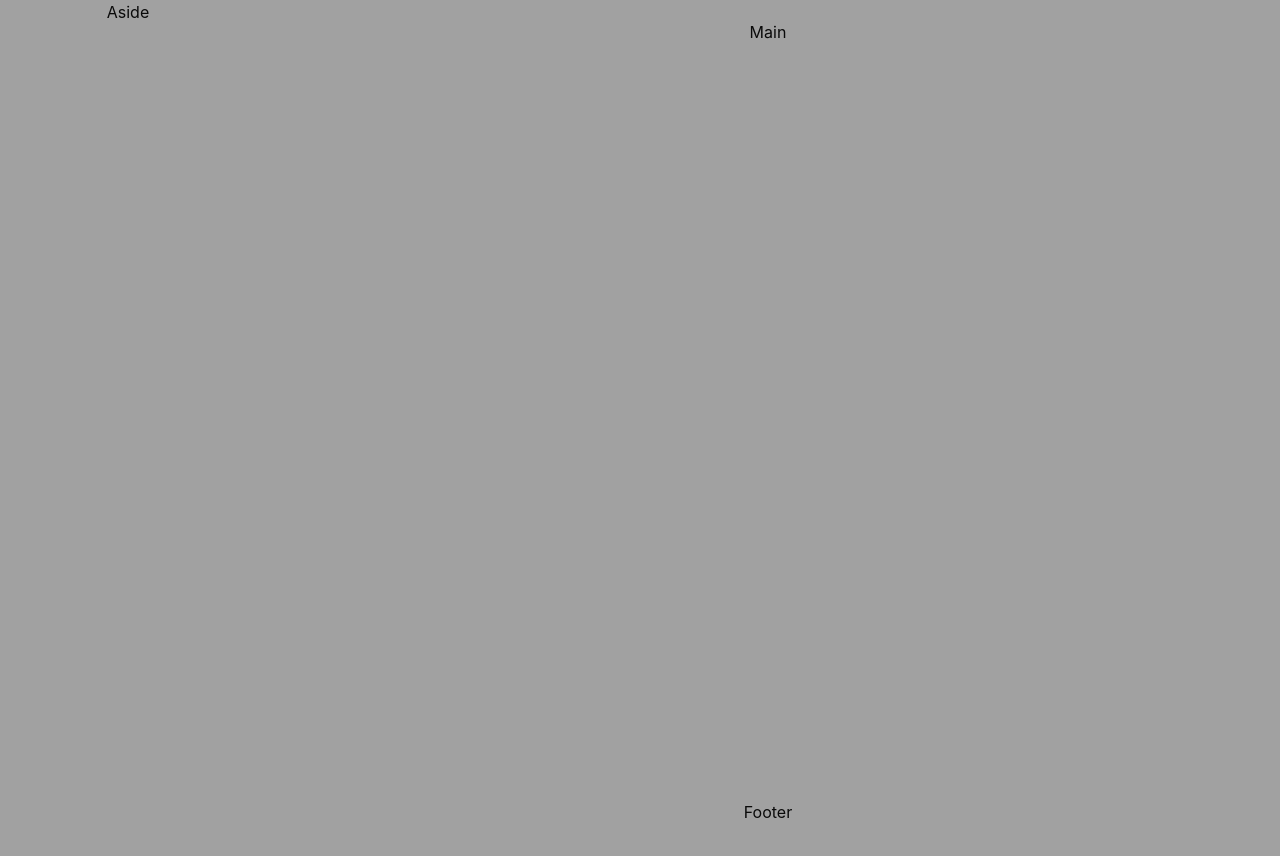
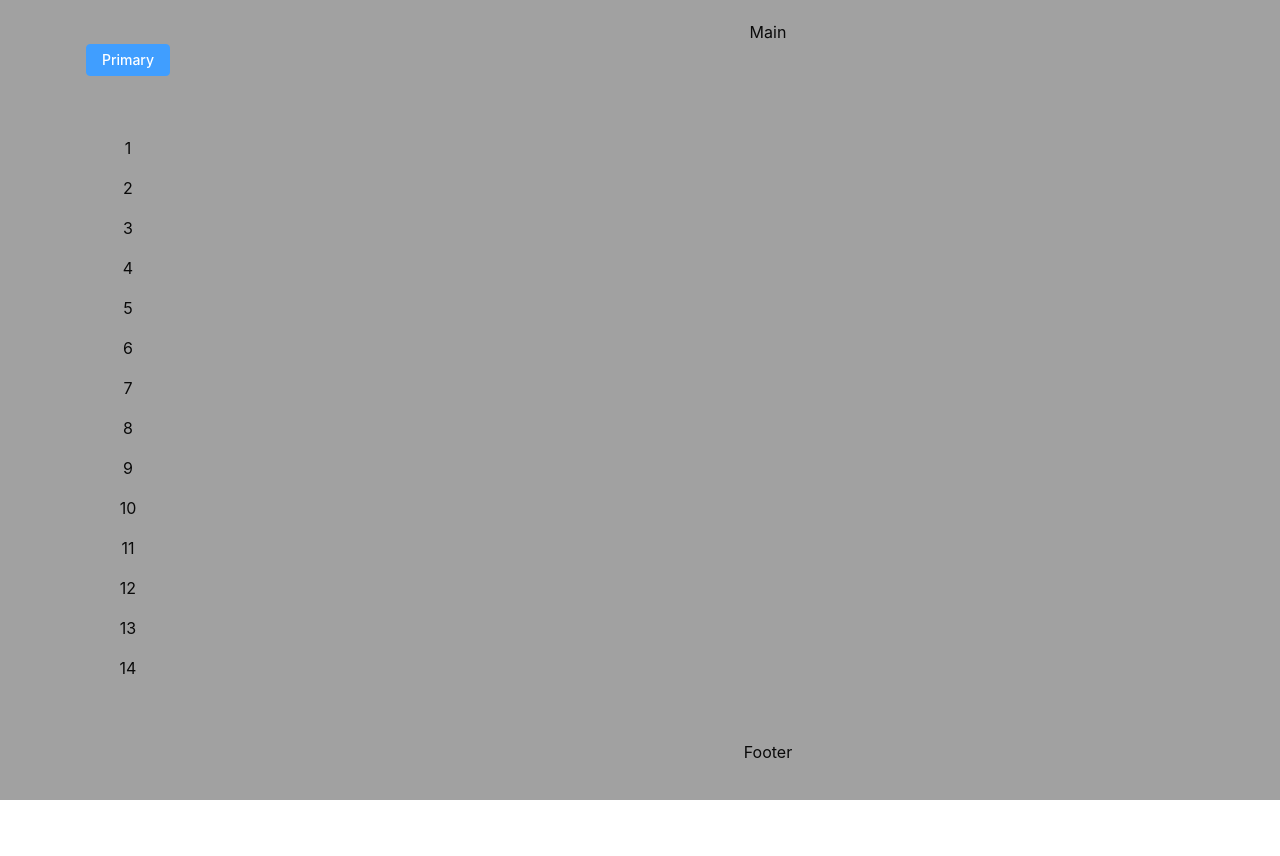
Before and after one commit to sch-git/vitedemo, a Vue app: page /#/container in a window 1280 px wide. Shown: the top 856 px of the page. After the commit the page ends 800 px from the top, so only its background shows below. Built offline with nearby package versions, Linux system fonts and the light colour scheme.

Commit message:
feat: 布局样式调整

```diff
--- a/components.d.ts
+++ b/components.d.ts
@@ -12,15 +12,19 @@ declare module 'vue' {
     BorderShadow: typeof import('./src/components/study/BorderShadow.vue')['default']
     ElAside: typeof import('element-plus/es')['ElAside']
     ElButton: typeof import('element-plus/es')['ElButton']
+    ElCol: typeof import('element-plus/es')['ElCol']
     ElContainer: typeof import('element-plus/es')['ElContainer']
     ElFooter: typeof import('element-plus/es')['ElFooter']
     ElHeader: typeof import('element-plus/es')['ElHeader']
     ElLink: typeof import('element-plus/es')['ElLink']
     ElMain: typeof import('element-plus/es')['ElMain']
     ElOption: typeof import('element-plus/es')['ElOption']
+    ElRow: typeof import('element-plus/es')['ElRow']
+    ElScrollbar: typeof import('element-plus/es')['ElScrollbar']
     ElSelect: typeof import('element-plus/es')['ElSelect']
     ElTable: typeof import('element-plus/es')['ElTable']
     ElTableColumn: typeof import('element-plus/es')['ElTableColumn']
+    ElText: typeof import('element-plus/es')['ElText']
     Gradients: typeof import('./src/components/study/Gradients.vue')['default']
     RouterLink: typeof import('vue-router')['RouterLink']
     RouterView: typeof import('vue-router')['RouterView']
--- a/src/views/Container.vue
+++ b/src/views/Container.vue
@@ -5,7 +5,16 @@
 <template>
   <div class="common-layout">
     <el-container>
-      <el-aside class="aside">Aside</el-aside>
+      <el-aside class="aside">
+        <el-row class="menu-title">
+          <el-col :span="24">
+            <el-button type="primary">Primary</el-button>
+          </el-col>
+        </el-row>
+        <el-scrollbar height="70vh">
+          <p v-for="item in 20" :key="item" class="scrollbar-demo-item">{{ item }}</p>
+        </el-scrollbar>
+      </el-aside>
       <el-container>
         <el-main class="el-main">Main</el-main>
         <el-footer>Footer</el-footer>
@@ -27,6 +36,11 @@
 
 .el-main {
   width: 80vw;
-  min-height: 100vh;
+  min-height: 80vh;
+}
+
+.menu-title {
+  height: 15vh;
+  place-items: center;
 }
 </style>
```
